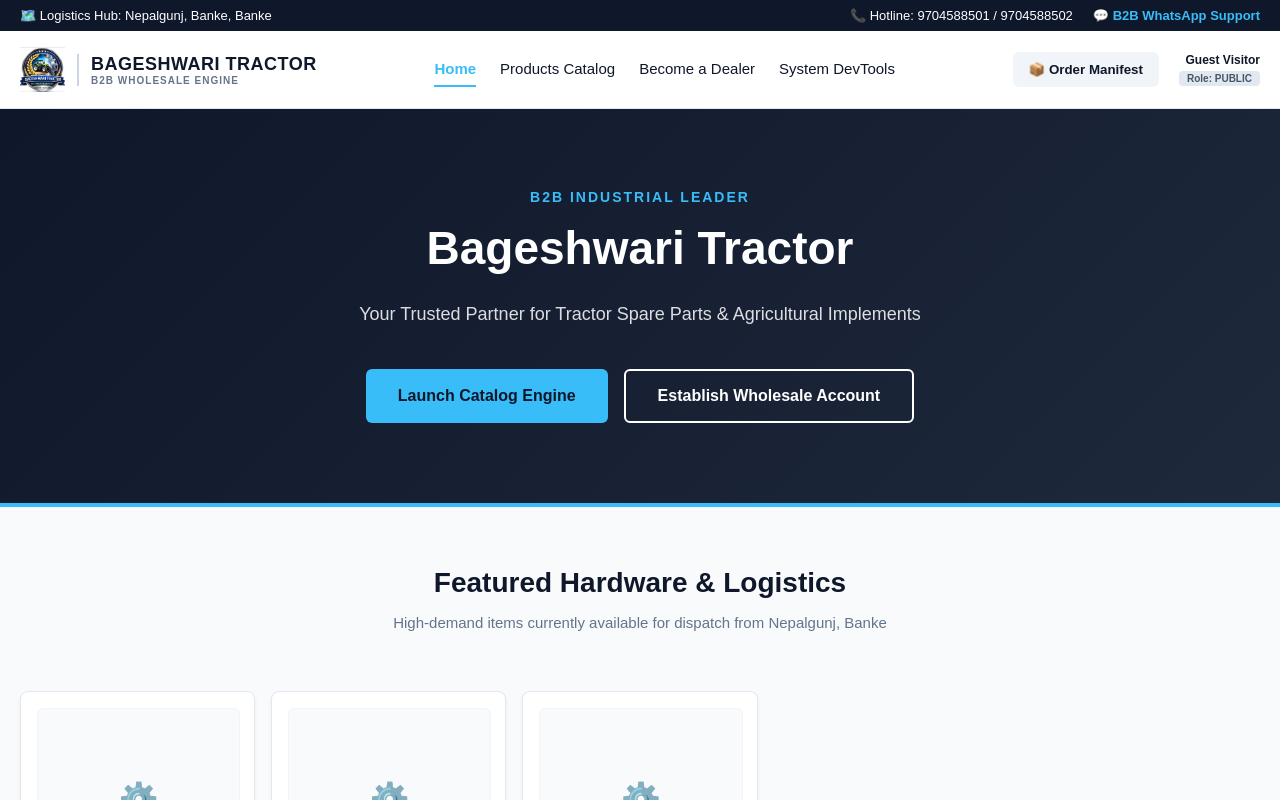
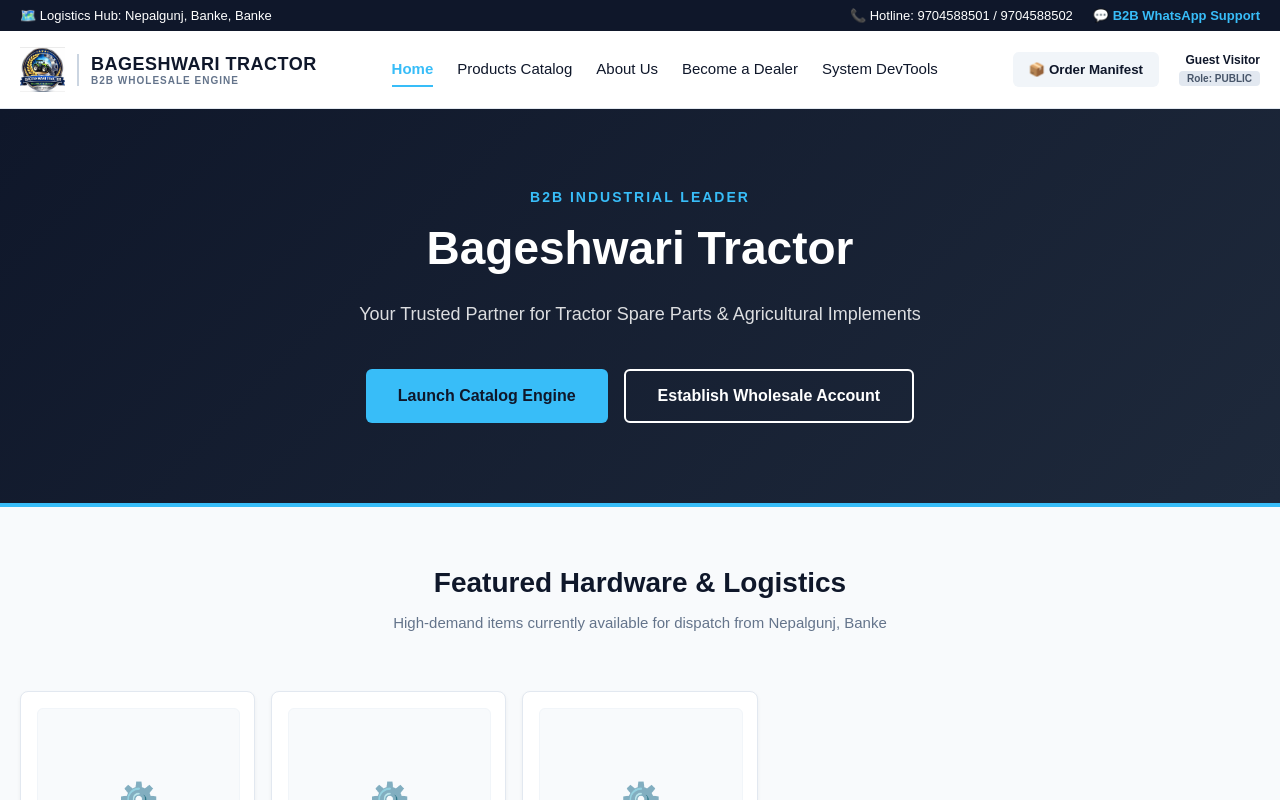
Before and after one commit to sandeep21704/bageshwari-tractor-platform, a React (Vite) app: page / in a window 1280 px wide. Shown: the top 800 px of the page. Built offline with nearby package versions, Linux system fonts and the light colour scheme.

Commit message:
Update navigation.ts

```diff
--- a/src/data/navigation.ts
+++ b/src/data/navigation.ts
@@ -4,12 +4,12 @@
   rolesPermitted: string[];
 }
 
-// These are the core links that will appear in your top Header
 export const MAIN_NAVIGATION: NavItem[] = [
   { label: "Home", path: "home", rolesPermitted: ["PUBLIC", "REGISTERED_B2B", "DEALER", "ADMIN"] },
   { label: "Products Catalog", path: "products", rolesPermitted: ["PUBLIC", "REGISTERED_B2B", "DEALER", "ADMIN"] },
+  // NEW: Added the About Us link here
+  { label: "About Us", path: "about", rolesPermitted: ["PUBLIC", "REGISTERED_B2B", "DEALER", "ADMIN"] },
   { label: "Become a Dealer", path: "dealer-portal", rolesPermitted: ["PUBLIC"] },
   { label: "Dealer Dashboard", path: "dealer-portal", rolesPermitted: ["REGISTERED_B2B", "DEALER", "ADMIN"] },
-  // FIX: We opened DevTools to all roles so you can access the testing sandbox!
   { label: "System DevTools", path: "devtools", rolesPermitted: ["PUBLIC", "REGISTERED_B2B", "DEALER", "ADMIN"] }
 ];
```
